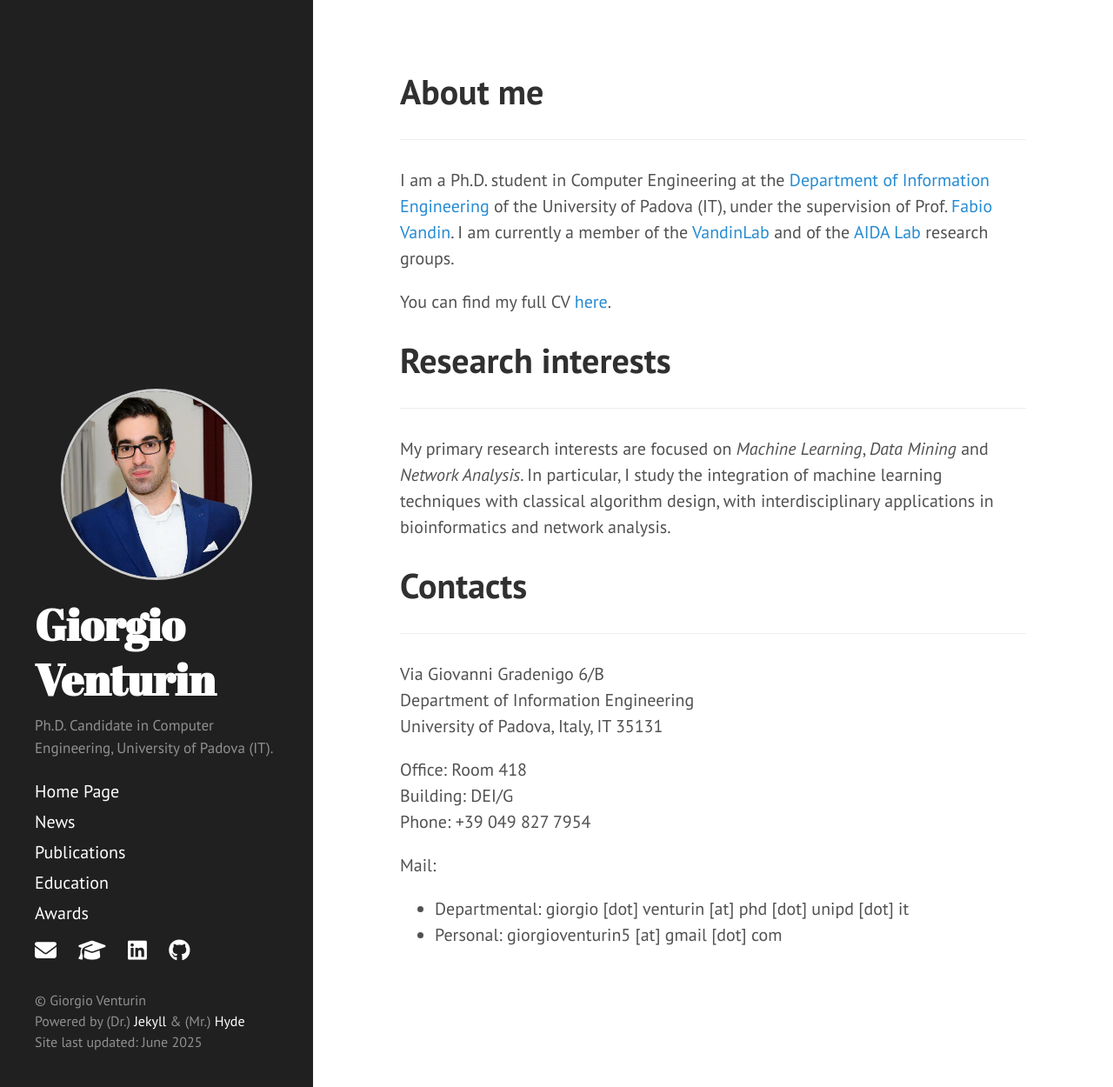
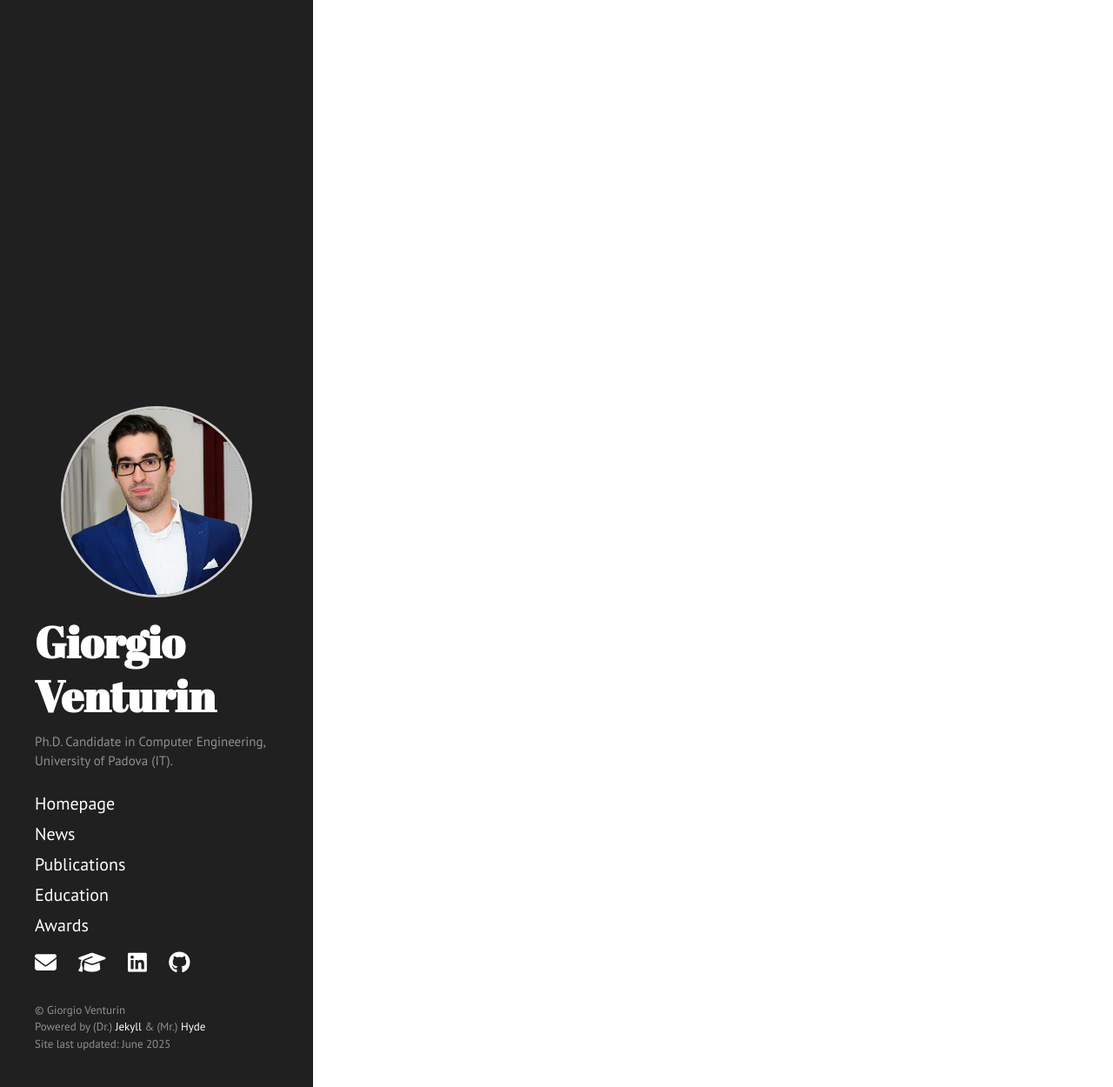
Before and after one commit to giorgioventurin/giorgioventurin.github.io, a Jekyll site: the page built from index.html, in a window 1280 px wide and 1250 px high. Shown: the whole window at 87% size. Built offline with Jekyll 4.4.1, drawn with Linux system fonts in a browser that asks for light colours; the list of posts is cut into pages by our own code.

Commit message:
updated main page

```diff
--- a/0_News.md
+++ /dev/null
@@ -1,20 +0,0 @@
----
-layout: page
-title: News
----
-
----
-
-**May 2025**
-* My paper "Efficient Approximate Temporal Triangle Counting in Streaming with Predictions" has been accepted at [ECML-PKDD 2025](https://ecmlpkdd.org/2025/) as a regular paper (acceptance rate 24%).
-
-**October 2024**
-* I will be providing teaching assistance for the course “Machine Learning” (Fall 2024), from the Master’s Degree in Computer Engineering at the University of Padova.
-
-**July 2024**
-* I will be joining the [DARE](https://www.fondazionedare.it/it/) summer school on "Co-design of Digital Preventive Technologies".
-
-**October 2023**
-* I will be providing teaching assistance for the course “Machine Learning” (Fall 2023), from the Master’s Degree in Computer Engineering at the University of Padova.
-* I received my 3-years Ph.D. fellowship in Information Engineering at the Department of Information Engineering (DEI) of the University of Padova.
-I will be working on “Algorithms for extracting meaningful patterns from cancer datasets”, under the supervision of Prof. Fabio Vandin.
--- a/_includes/head.html
+++ b/_includes/head.html
@@ -8,7 +8,7 @@
   <meta name="viewport" content="width=device-width, initial-scale=1.0, maximum-scale=1">
 
   <title>
-    {% if page.title == "Home" %}
+    {% if page.title == "Homepage" %}
       {{ site.title }} &middot; {{ site.tagline }}
     {% else %}
       {{ page.title }} &middot; {{ site.title }}
--- a/_includes/sidebar.html
+++ b/_includes/sidebar.html
@@ -9,34 +9,22 @@
       <h1>
           {{ site.title }}
       </h1>
-      <p style="font-size: 17px;" class="lead">{{ site.description }}</p>
+      <p style="font-size: 0.75rem;" class="lead">{{ site.description }}</p>
     </div>
 
     <nav class="sidebar-nav">
-      <a class="sidebar-nav-item{% if page.url == {site.url} %} active{% endif %}" href="https://giorgioventurin.github.io">Home Page</a>
-
-      {% comment %}
-        The code below dynamically generates a sidebar nav of pages with
-        `layout: page` in the front-matter. See readme for usage.
-      {% endcomment %}
-
-      {% assign pages_list = site.pages %}
-      {% for node in pages_list %}
-        {% if node.title != null %}
-          {% if node.layout == "page" %}
-            <a class="sidebar-nav-item{% if page.url == node.url %} active{% endif %}" href="{{ node.url }}">{{ node.title }}</a>
-          {% endif %}
-        {% endif %}
-      {% endfor %}
-
-
-      <a class="sidebar-nav-item-small" href="mailto:giorgio.venturin@phd.unipd.it"><i class="fas fa-envelope"></i></a>
-      <a class="sidebar-nav-item-small" href="https://scholar.google.com/citations?user=0Ou5qzwAAAAJ&hl=it"><i class="fas fa-graduation-cap"></i></a>
-      <a class="sidebar-nav-item-small" href="https://www.linkedin.com/in/giorgio-venturin"><i class="fab fa-linkedin"></i></a>
-      <a class="sidebar-nav-item-small" href="https://github.com/giorgioventurin"><i class="fab fa-github"></i></a>
+        <a class="sidebar-nav-item" href="{{ site.baseurl }}/">Homepage</a>
+        <a class="sidebar-nav-item" href="{{ site.baseurl }}/news">News</a>
+        <a class="sidebar-nav-item" href="{{ site.baseurl }}/publications">Publications</a>
+        <a class="sidebar-nav-item" href="{{ site.baseurl }}/education">Education</a>
+        <a class="sidebar-nav-item" href="{{ site.baseurl }}/awards">Awards</a>
+        <a class="sidebar-nav-item-small" href="mailto:giorgio.venturin@phd.unipd.it"><i class="fas fa-envelope"></i></a>
+        <a class="sidebar-nav-item-small" href="https://scholar.google.com/citations?user=0Ou5qzwAAAAJ&hl=it"><i class="fas fa-graduation-cap"></i></a>
+        <a class="sidebar-nav-item-small" href="https://www.linkedin.com/in/giorgio-venturin"><i class="fab fa-linkedin"></i></a>
+        <a class="sidebar-nav-item-small" href="https://github.com/giorgioventurin"><i class="fab fa-github"></i></a>
     </nav>
 
-    <p style="font-size: 16px;">
+    <p style="font-size: 0.65rem;">
       &copy; Giorgio Venturin <br>
       Powered by (Dr.) <a href="https://jekyllrb.com">Jekyll</a> & (Mr.) <a href="https://hyde.getpoole.com/">Hyde</a> <br>
       Site last updated: June 2025
--- a/index.html
+++ b/index.html
@@ -3,31 +3,13 @@ layout: default
 title: Home
 ---
 
-<div class="posts">
-  {% for post in paginator.posts %}
-  <div class="post">
-    <h1 class="post-title">
-        {{ post.title }}
+{% for page in site.pages %}
+{% if page.title == "About me" %}
+  <div class="page">
+    <h1 class="page-title">
+        {{ page.title }}
     </h1>
-<!--    <span class="post-date">{{ post.date | date_to_string }}</span>-->
-    {{ post.content }}
+    {{ page.content }}
   </div>
-  {% endfor %}
-</div>
-
-<!--<div class="pagination">-->
-<!--  {% if paginator.next_page %}-->
-<!--    <a class="pagination-item older" href="{{ site.baseurl }}page{{paginator.next_page}}">Older</a>-->
-<!--  {% else %}-->
-<!--    <span class="pagination-item older">Older</span>-->
-<!--  {% endif %}-->
-<!--  {% if paginator.previous_page %}-->
-<!--    {% if paginator.page == 2 %}-->
-<!--      <a class="pagination-item newer" href="{{ site.baseurl }}">Newer</a>-->
-<!--    {% else %}-->
-<!--      <a class="pagination-item newer" href="{{ site.baseurl }}page{{paginator.previous_page}}">Newer</a>-->
-<!--    {% endif %}-->
-<!--  {% else %}-->
-<!--    <span class="pagination-item newer">Newer</span>-->
-<!--  {% endif %}-->
-<!--</div>-->
+{% endif %}
+{% endfor %}
```
Also changed, not shown: _posts/2025-06-17-about me.md (deleted, +0 -25 lines), news.md (added, +20 -0 lines), awards.md (renamed from 3_Awards.md), education.md (renamed from 2_Education.md), publications.md (renamed from 1_Publications.md).
